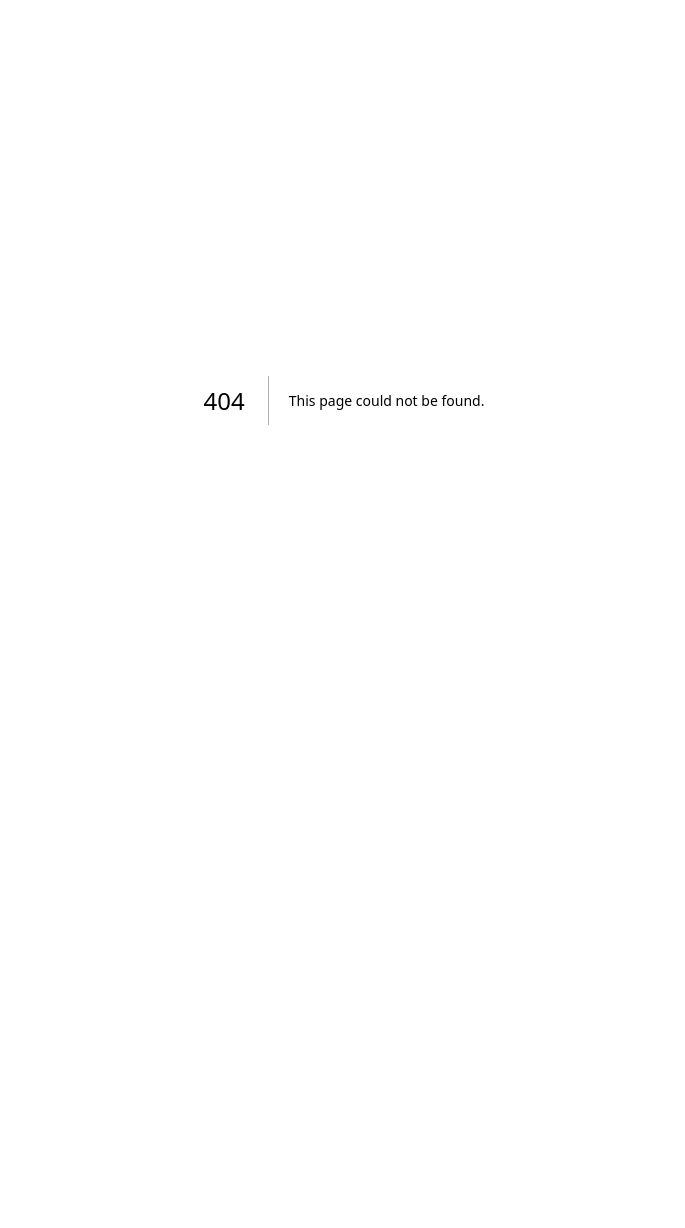
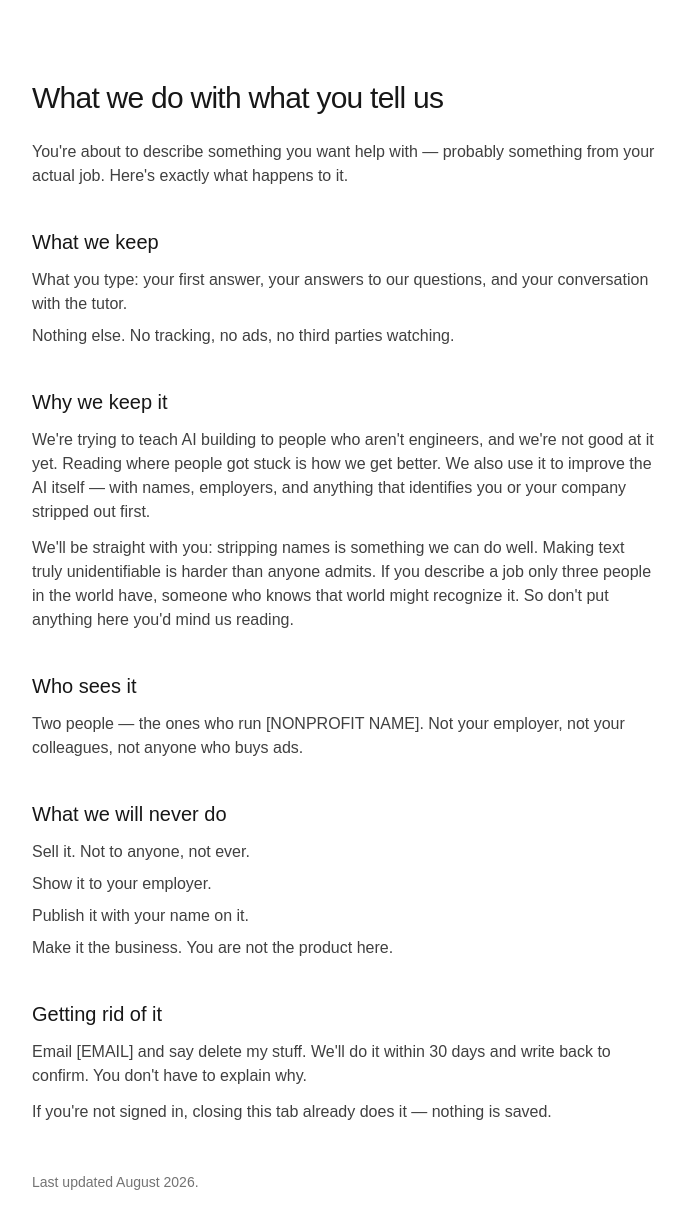
Before and after one commit to LPLP121/tutor, a Next.js app: page /data in a window 1280 px wide. Before the commit this address had no page. Shown: the top 1228 px of the page, without its empty margins (296-981 px from the left). Before the commit the page ends 800 px from the top, so only its background shows below. Built offline with nearby package versions, Linux system fonts and the light colour scheme.

Commit message:
week 3: data promise page, linked from intake

```diff
--- /dev/null
+++ b/app/data/page.tsx
@@ -0,0 +1,61 @@
+export default function DataPromise() {
+  return (
+    <main className="mx-auto max-w-2xl px-6 py-20">
+      <h1 className="text-3xl font-medium tracking-tight">
+        What we do with what you tell us
+      </h1>
+
+      <p className="mt-6 text-neutral-700">
+        You're about to describe something you want help with — probably
+        something from your actual job. Here's exactly what happens to it.
+      </p>
+
+      <h2 className="mt-10 text-xl font-medium">What we keep</h2>
+      <ul className="mt-3 space-y-2 text-neutral-700">
+        <li>What you type: your first answer, your answers to our questions, and your conversation with the tutor.</li>
+        <li>Nothing else. No tracking, no ads, no third parties watching.</li>
+      </ul>
+
+      <h2 className="mt-10 text-xl font-medium">Why we keep it</h2>
+      <p className="mt-3 text-neutral-700">
+        We're trying to teach AI building to people who aren't engineers, and
+        we're not good at it yet. Reading where people got stuck is how we get
+        better. We also use it to improve the AI itself — with names, employers,
+        and anything that identifies you or your company stripped out first.
+      </p>
+      <p className="mt-3 text-neutral-700">
+        We'll be straight with you: stripping names is something we can do well.
+        Making text truly unidentifiable is harder than anyone admits. If you
+        describe a job only three people in the world have, someone who knows
+        that world might recognize it. So don't put anything here you'd mind us
+        reading.
+      </p>
+
+      <h2 className="mt-10 text-xl font-medium">Who sees it</h2>
+      <p className="mt-3 text-neutral-700">
+        Two people — the ones who run [NONPROFIT NAME]. Not your employer, not
+        your colleagues, not anyone who buys ads.
+      </p>
+
+      <h2 className="mt-10 text-xl font-medium">What we will never do</h2>
+      <ul className="mt-3 space-y-2 text-neutral-700">
+        <li>Sell it. Not to anyone, not ever.</li>
+        <li>Show it to your employer.</li>
+        <li>Publish it with your name on it.</li>
+        <li>Make it the business. You are not the product here.</li>
+      </ul>
+
+      <h2 className="mt-10 text-xl font-medium">Getting rid of it</h2>
+      <p className="mt-3 text-neutral-700">
+        Email [EMAIL] and say delete my stuff. We'll do it within 30 days and
+        write back to confirm. You don't have to explain why.
+      </p>
+      <p className="mt-3 text-neutral-700">
+        If you're not signed in, closing this tab already does it — nothing is
+        saved.
+      </p>
+
+      <p className="mt-12 text-sm text-neutral-500">Last updated August 2026.</p>
+    </main>
+  );
+}
--- a/app/start/page.tsx
+++ b/app/start/page.tsx
@@ -51,6 +51,12 @@ export default function Start() {
       </h1>
       <p className="mt-3 text-neutral-500">
         Describe it however it comes out. No right way to say it.
+      </p>
+
+      <p className="mt-2 text-sm text-neutral-400">
+        <a href="/data" className="underline hover:text-neutral-600">
+          What we do with what you tell us
+        </a>
       </p>
 
       <textarea
```
